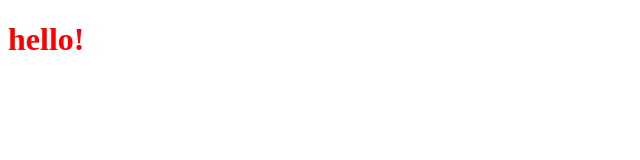
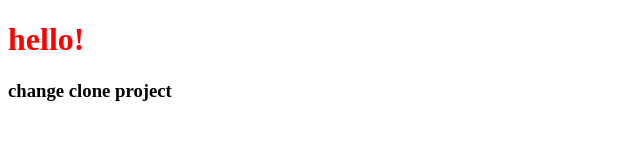
Before and after one commit to shams1986/udemyCourseJS, a plain HTML site: page index.html in a window 1280 px wide. Shown: the whole page, without its empty margins (0-640 px from the left). Drawn offline with Linux system fonts and the light colour scheme.

Commit message:
index.html mod

```diff
--- a/index.html
+++ b/index.html
@@ -9,6 +9,7 @@
 </head>
 <body>
     <h1>hello!</h1>
+    <h3>change clone project</h3>
 
     <script src="/script.js"></script>
 </body>
```
